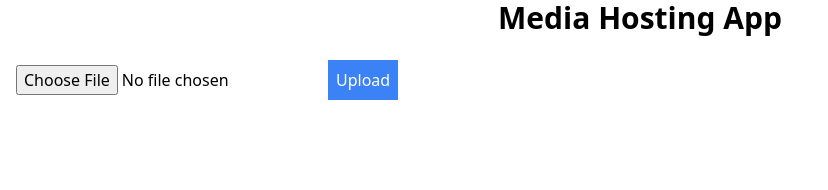
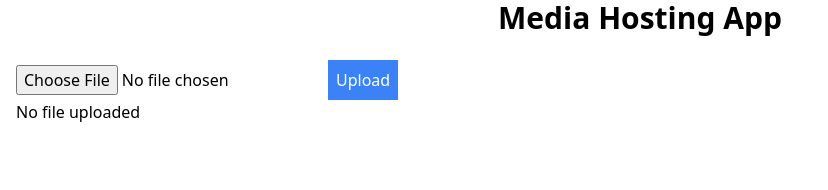
Before and after one commit to bhrayhaw/media_url_app, a React (Vite) app: page / in a window 1280 px wide. Shown: the top 190 px of the page, without its empty margins (0-828 px from the left). Built offline with nearby package versions, Linux system fonts and the light colour scheme; no server answers.

Commit message:
chore: Update Upload component to display upload status message

```diff
--- a/src/components/Upload.tsx
+++ b/src/components/Upload.tsx
@@ -4,6 +4,7 @@ import API from "../services/api";
 const Upload: React.FC = () => {
   const [file, setFile] = useState<File | null>(null);
   const [url, setUrl] = useState<string>("");
+  const [msg, setMsg] = useState<string>("No file uploaded");
 
   const handleFileChange = (e: ChangeEvent<HTMLInputElement>) => {
     if (e.target.files) {
@@ -19,9 +20,10 @@ const Upload: React.FC = () => {
 
     try {
       const res = await API.post("/api/upload", formData);
-
+      setMsg('File uploaded successfully');
       setUrl(res.data.url);
     } catch (error) {
+      setMsg('Error uploading file');
       console.error("Error uploading file:", error);
     }
   };
@@ -40,6 +42,7 @@ const Upload: React.FC = () => {
           Uploaded URL: <a href={url}>{url}</a>
         </p>
       )}
+      {msg && <p>{msg}</p>}
     </div>
   );
 };
```
